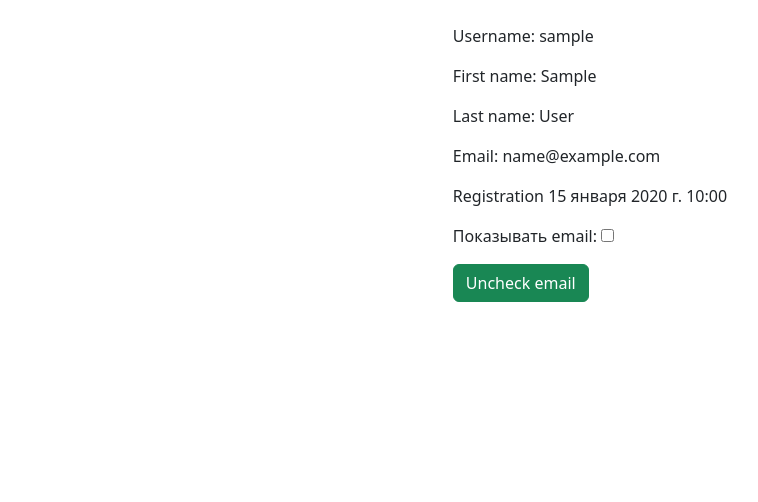
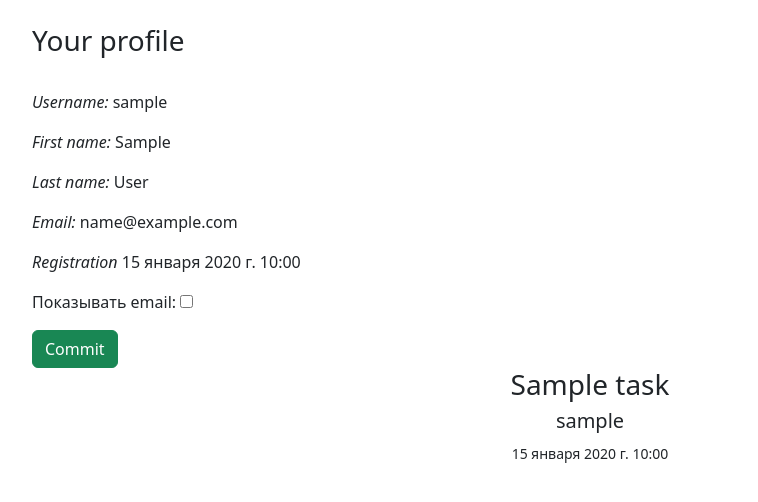
Before and after one commit to Alard06/task_manager, a Django app: page /profile/1/ in a window 1280 px wide. Shown: the part 56-558 px from the top of the page, without its empty margins (50-808 px from the left). Run offline with Django 4.2, Linux system fonts and the light colour scheme; a user stored in the database is signed in; tables that the repository leaves empty hold one stand-in row (values such as "Sample post"); some libraries are stand-ins or nearby versions.

Commit message:
change profile v3

```diff
--- /dev/null
+++ b/static/style/style.css
@@ -0,0 +1,8 @@
+.container {
+    weight: 400px;
+    text-align: center;
+}
+
+.data-profile {
+    text-align: left;
+}
--- a/task_manager/settings.py
+++ b/task_manager/settings.py
@@ -130,6 +130,10 @@ USE_TZ = True
 
 STATIC_URL = 'static/'
 
+STATICFILES_DIRS = [
+    os.path.join(BASE_DIR, 'static')
+]
+
 # Default primary key field type
 # https://docs.djangoproject.com/en/4.2/ref/settings/#default-auto-field
 
--- a/templates/base.html
+++ b/templates/base.html
@@ -1,3 +1,4 @@
+{% load static %}
 <!DOCTYPE html>
 <html lang="en">
 <head>
@@ -5,8 +6,10 @@
     <meta name="viewport" content="width=device-width, initial-scale=1.0">
     <title>{%block title %} {% endblock %}</title>
     {% load bootstrap5 %}
+
     {% bootstrap_css %}
     {% bootstrap_javascript %}
+    <link rel="stylesheet" href="{% static 'style/style.css' %}">
 </head>
 <body>
 
@@ -48,11 +51,9 @@
           </div>
         </div>
       </nav>
+<section>
+    {% block content %}{% endblock %}
+</section>
 
-    <div class="d-flex justify-content-center mt-4">
-    {% block content %}
-
-    {%endblock%}
-    </div>
 </body>
 </html>
--- a/templates/user/profile.html
+++ b/templates/user/profile.html
@@ -2,28 +2,30 @@
 
 {% block content %}
 
-<div>
+<div class="container">
 
-    <div>
-        <p>Username: {{object.user.username}}</p>
-        <p>First name: {{object.user.first_name}}</p>
-        <p>Last name: {{object.user.last_name}}</p>
-        <p>Email: {{object.user.email}}</p>
-        <p>Registration {{object.user.date_joined}}</p>
+    <div class="data-profile col-9">
+        <br><h3>Your profile</h3> <br>
+        <p><i>Username:</i> {{object.user.username}}</p>
+        <p><i>First name:</i> {{object.user.first_name}}</p>
+        <p><i>Last name: </i>{{object.user.last_name}}</p>
+        <p><i>Email: </i>{{object.user.email}}</p>
+        <p><i>Registration</i> {{object.user.date_joined}}</p>
+        <form method="POST" class="form-group">
+            {% csrf_token %}
+            {{ form.as_p }}
+        <button type="submit" class="btn btn-success"> Commit </button>
+    </form>
     </div>
     <div>
-        <form method="POST" class="form-group">
-        {% csrf_token %}
-        {{ form.as_p }}
-        <button type="submit" class="btn btn-success">
-            {% if request.profile.check_email %}Check email
-            {% else %}
-            Uncheck email
-            {%endif%}
-
-        </button>
-    </form>
-</div>
+        <div class="data-tasks-profile">
+            {% for item in tasks %}
+                <h3>{{item.title}}</h3>
+                <h5>{{item.owner}}</h5>
+                <small>{{item.created_at}}</small> <br>
+            {% endfor %}
+        </div>
+    </div>
 
 
 </div>
--- a/user/views.py
+++ b/user/views.py
@@ -7,7 +7,7 @@ from django.views.generic import DetailView, ListView, CreateView
 from django.db.models import Q
 from django.views.generic.edit import FormMixin
 
-from task.models import Profile
+from task.models import Profile, Task
 from user.forms import RegisterUserForm, UpdateCheckEmail
 
 
@@ -18,25 +18,29 @@ class ProfileView(FormMixin, DetailView):
 
     def get_success_url(self):
         return reverse('profile_view', kwargs={'pk': self.object.pk})
+
     def post(self, request, *args, **kwargs):
         self.object = self.get_object()
         form = self.get_form()
         if form.is_valid():
-            check_email = form.cleaned_data['check_email']
-            p = Profile.objects.get(pk=request.user.pk)
-            p.check_email = check_email
-            p.save()
-            print(p.check_email)
             return self.form_valid(form)
         else:
             return self.form_invalid(form)
 
     def form_valid(self, form):
+        p = Profile.objects.get(pk=self.request.user.pk)
+        p.check_email = form.cleaned_data['check_email']
+        p.save()
+        print(f'{p.user.username}|{p.check_email}')
         return super().form_valid(form)
 
     def form_invalid(self, form):
         return super().form_invalid(form)
 
+    def get_context_data(self, **kwargs):
+        context = super().get_context_data()
+        context['tasks'] = Task.objects.filter(owner=self.request.user.pk)
+        return context
 
 class ProfileListView(ListView):
     model = Profile
```
